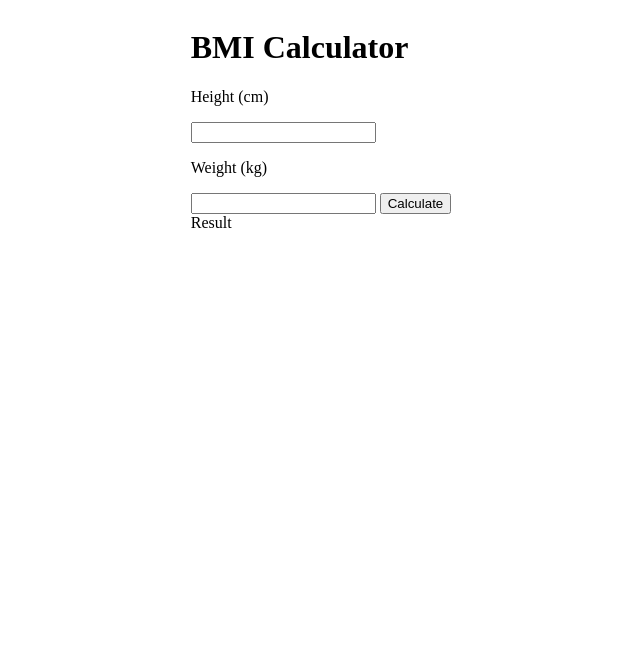
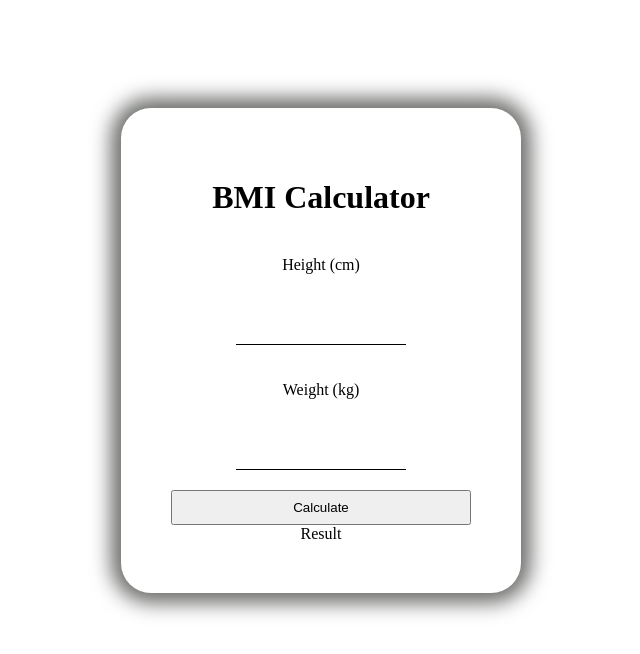
Before and after one commit to Hamadullah12/BMI-Calculator, a plain HTML site: page index.html in a window 1280 px wide. Shown: the whole page, without its empty margins (319-959 px from the left). Drawn offline with Linux system fonts and the light colour scheme.

Commit message:
styling at the button

```diff
--- a/style.css
+++ b/style.css
@@ -2,4 +2,30 @@ body{
     display: flex;
     justify-content: center;
 }
-div
+.container{
+    margin-top: 100px;
+    width: 300px;
+    box-shadow: 0px 0px 20px 10px #6b6d6a;
+    padding: 50px;
+    border-radius: 30px;
+    text-align: center;
+}
+h1{
+    margin-bottom: 40px;
+}
+
+input{
+    border: none;
+    border-bottom: 1px solid black;
+    width: 50%;
+    margin-bottom: 20px;
+    outline: none;
+    padding: 10px;
+    text-align: center;
+    font-size: 30px;
+}
+
+button{
+    width: 100%;
+    height: 35px;
+}
```
